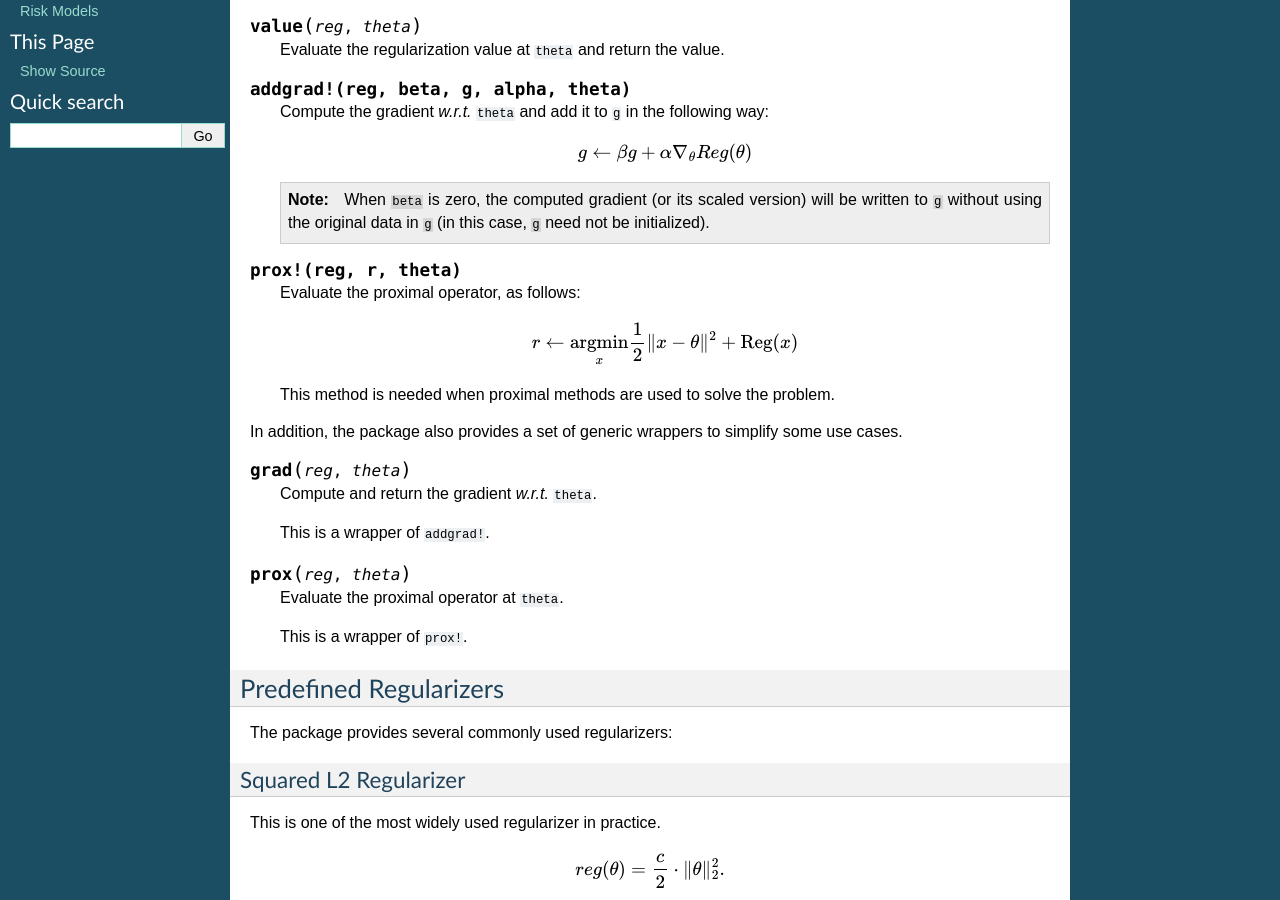
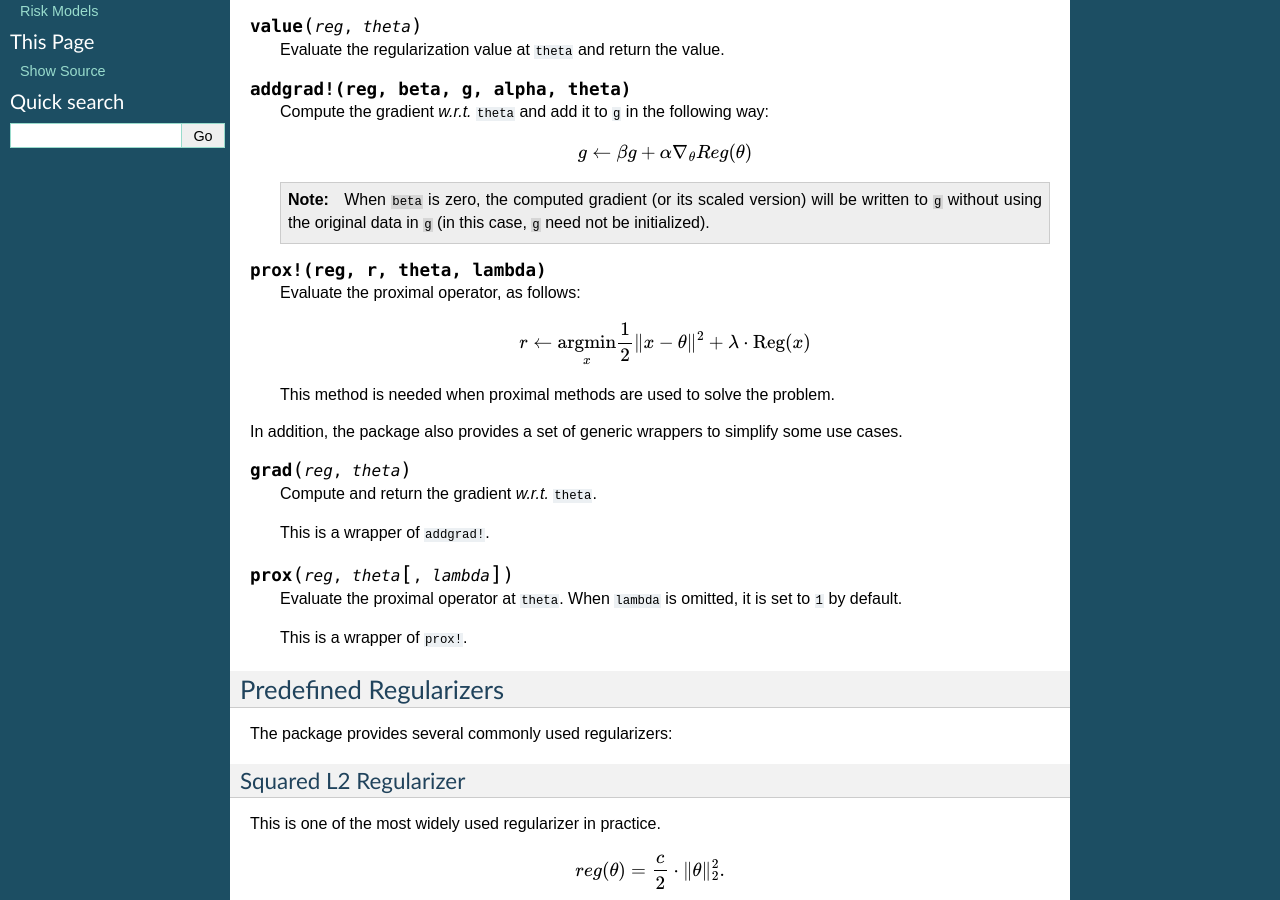
Before and after one commit to lindahua/EmpiricalRisks.jl, a Sphinx documentation site: the page built from doc/source/regularizers.rst, in a window 1280 px wide and 900 px high, scrolled down 268 px. Built offline with Sphinx 7.4.7, drawn with Linux system fonts in a browser that asks for light colours; formulas are drawn with MathJax 3.

Commit message:
add lambda parameter to prox

```diff
--- a/doc/source/regularizers.rst
+++ b/doc/source/regularizers.rst
@@ -27,14 +27,14 @@ Each regularizer type implements the following methods:
         When ``beta`` is zero, the computed gradient (or its scaled version) will be written to ``g`` without using the original data in ``g`` (in this case, ``g`` need not be initialized).
 
 
-.. function:: prox!(reg, r, theta)
+.. function:: prox!(reg, r, theta, lambda)
 
     Evaluate the proximal operator, as follows:
 
     .. math::
 
         r \leftarrow \mathop{\mathrm{argmin}}_{x}
-        \frac{1}{2} \|x - \theta\|^2 + \mathrm{Reg}(x)
+        \frac{1}{2} \|x - \theta\|^2 + \lambda \cdot \mathrm{Reg}(x)
 
     This method is needed when proximal methods are used to solve the problem.
 
@@ -46,9 +46,9 @@ In addition, the package also provides a set of generic wrappers to simplify som
 
     This is a wrapper of ``addgrad!``.
 
-.. function:: prox(reg, theta)
+.. function:: prox(reg, theta[, lambda])
 
-    Evaluate the proximal operator at ``theta``.
+    Evaluate the proximal operator at ``theta``. When ``lambda`` is omitted, it is set to ``1`` by default.
 
     This is a wrapper of ``prox!``.
 
```
Also changed, not shown: 2 other files.
